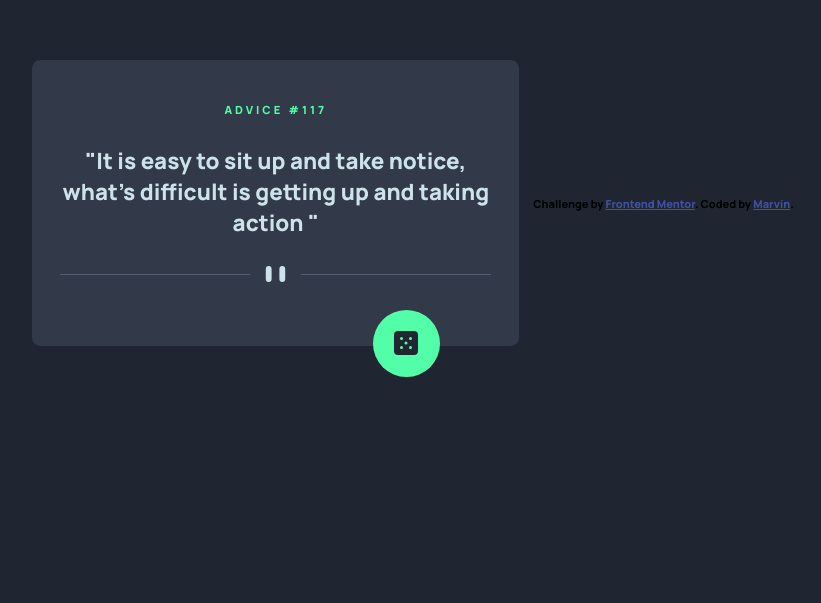
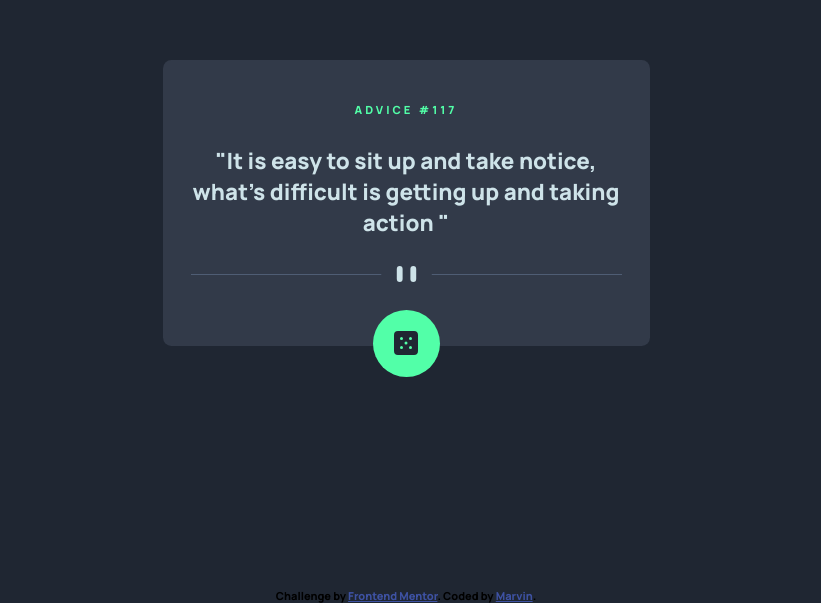
Before and after one commit to 33marvs33/advicegenapp.io, a plain HTML site: page index.html in a window 1280 px wide. Shown: the part 197-800 px from the top of the page, without its empty margins (234-1055 px from the left). Drawn offline with Linux system fonts and the light colour scheme.

Commit message:
Update style.css

```diff
--- a/style.css
+++ b/style.css
@@ -29,19 +29,36 @@ p {
   overflow-wrap: break-word;
 }
 body {
-    height: 100vh;
+    font-family: 'Manrope',sans-serif;
+    background-color: var(--DarkBlue);
     position: relative;
-    font-family: 'Manrope',sans-serif;
 }
 
 .wrapper {
     font-size: 1.75rem;
   font-family: "Manrope", sans-serif;
-  background-color: var(--DarkBlue);
-  position: relative;
   padding-top: 4.3em;
   height: 100vh;
+  display: flex;
+  justify-content: space-between;
+  flex-direction:column;
+  gap: 2em;
 }
+.loader {
+    position: absolute;
+    display: flex;
+    justify-content: center;
+    align-items: center;
+    z-index: 999;
+    background-color:rgba(0, 0, 0, 0.863);
+    height: 100%;
+    width: 100%;
+    transition: all .5s ease;
+  }
+
+  .hidden {
+    display: none;
+  }
 /* container */
 .container {
   background-color: var(--DarkGrayishBlue);
@@ -117,29 +134,12 @@ picture {
     align-items: center;
     padding-top: 0;
   }
+  .attribution {
+   position: absolute;
+   bottom: 0;
+  }
 }
 
-.loader {
-  position: absolute;
-  display: flex;
-  justify-content: center;
-  align-items: center;
-  z-index: 999;
-  background-color:rgba(0, 0, 0, 0.863);
-  height: 100%;
-  width: 100%;
-  transition: all .5s ease;
-}
-/* .loader h3 {
-    color: var(--LightCyan);
-    font-size: 2rem;
-    letter-spacing: 2px;
-    text-transform: capitalize;
-    font-family: 'Manrope', sans-serif;
-} */
-.hidden {
-  display: none;
-}
 
 /* loader animation */
 
```
